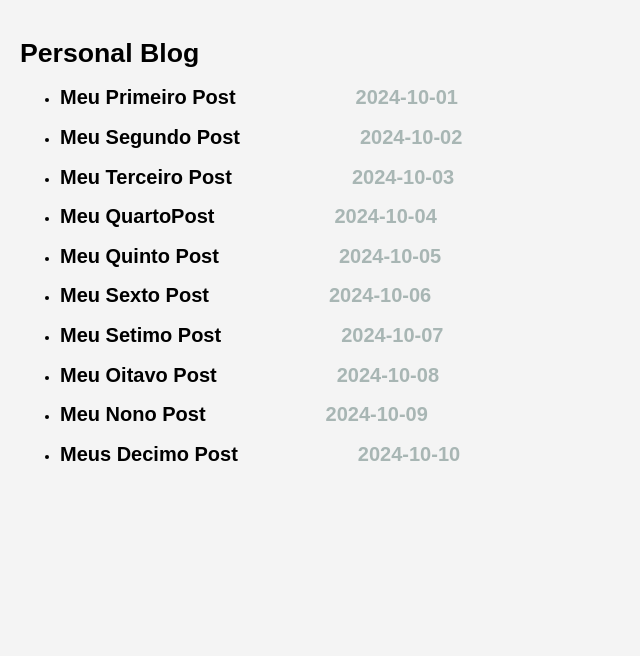
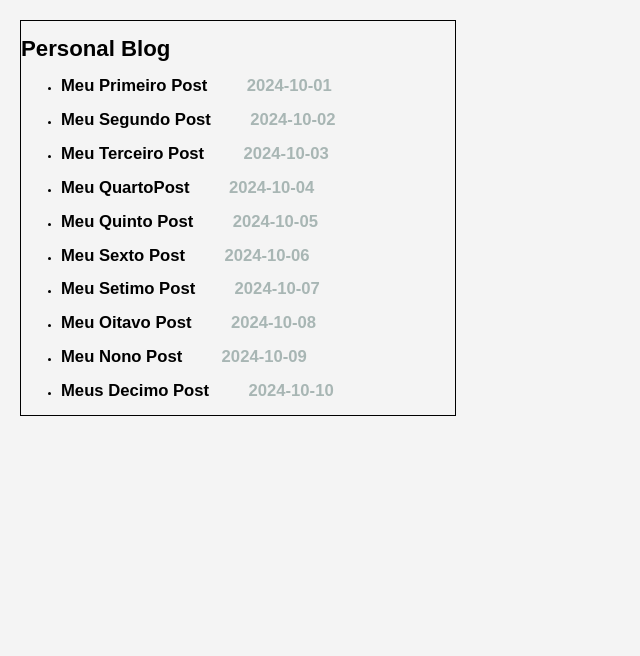
Before and after one commit to Edcarloszaya/Personal-Blog, a Flask app: page / in a window 1280 px wide. Shown: the part 77-733 px from the top of the page, without its empty margins (0-640 px from the left). Run offline with Flask 3, Linux system fonts and the light colour scheme.

Commit message:
adicionado a classe home_box

```diff
--- a/personal_blog/views/templates/home.html
+++ b/personal_blog/views/templates/home.html
@@ -3,7 +3,9 @@
 {% block title%} Home- Personal Blog {% endblock %}
 
 {% block content%}
-    <div>
+
+<!-- mostra todos os posts do blog -->
+    <div class="home_box">
 
 
 <h1>Personal Blog</h1>
```
